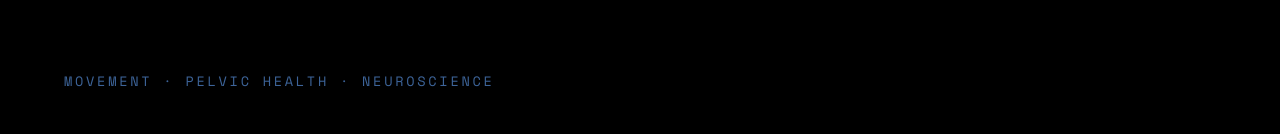
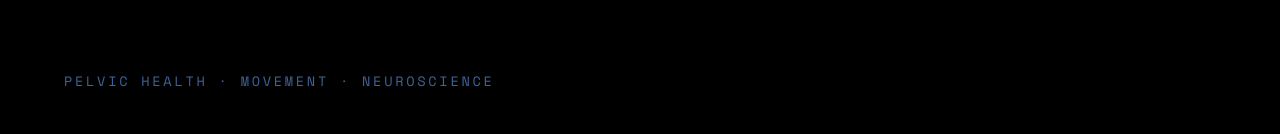
Before and after one commit to myomentia/myomentia, a Next.js app: page / in a window 1280 px wide. Shown: the part 225-359 px from the top of the page. Built offline with nearby package versions, Linux system fonts and the light colour scheme.

Commit message:
reorder pillars

```diff
--- a/app/page.tsx
+++ b/app/page.tsx
@@ -96,7 +96,7 @@ export default function Home() {
         </button>
       </nav>
       <section className="hero">
-        <p className="eyebrow">Movement · Pelvic Health · Neuroscience</p>
+        <p className="eyebrow">Pelvic Health · Movement · Neuroscience</p>
         <h1>Myo<em>Mentia.</em></h1>
         <p className="subhead">MyoMentia sits at the intersection of movement science, men&apos;s pelvic health, and perception research. Movement is the intervention. Pelvic function is the outcome. Philosophy is the why underneath the why.</p>
         <p className="subhead">And placebo — the power of perception itself — is the thread connecting all three.</p>
```
